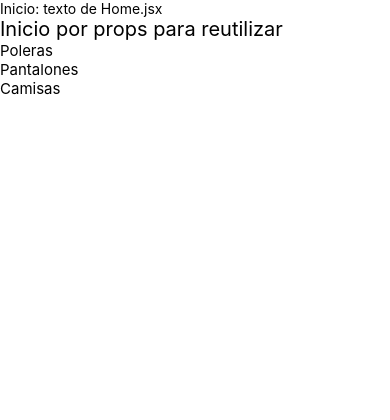
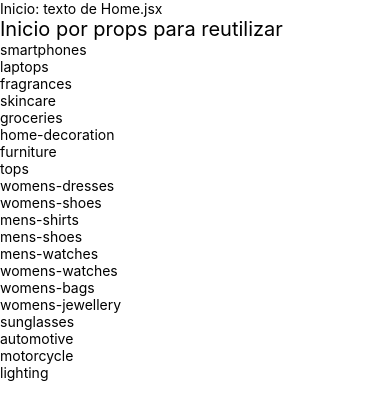
Before and after one commit to GCabreraH/CoderHouse_61300, a React Native app in the folder myecommerce/myecommerce/: screen / in a window 390 px wide. Shown: the top 420 px of the page. Built offline with nearby package versions, Linux system fonts and the light colour scheme.

Commit message:
Creacion de data/categories.json con las categorias que se emplearan. Se crea el FlatList en el componente categories.jsx para renderizar el listado de categorias a partir de los datos de categories.json.

```diff
--- a/myecommerce/myecommerce/src/components/Categories.jsx
+++ b/myecommerce/myecommerce/src/components/Categories.jsx
@@ -1,13 +1,21 @@
 /*Este componente permite reutilizar categorias sin necesidad de codigicarlas cada una.*/
 
-import { View, Text } from "react-native";
+import { View, Text, FlatList } from "react-native";
+import categories from "../data/categories.json";
 
 function Categories(){
     return(
         <View>
-            <Text style={{fontSize:15}}>Poleras</Text>
-            <Text style={{fontSize:15}}>Pantalones</Text>
-            <Text style={{fontSize:15}}>Camisas</Text>
+            <FlatList
+                data={categories}
+                renderItem={({item}) => (
+                    <View>
+                        <Text>{item}</Text>
+                    </View>
+                ) }
+
+
+            />
         </View>
     );
 }
--- /dev/null
+++ b/myecommerce/myecommerce/src/data/categories.json
@@ -0,0 +1,23 @@
+
+[
+    "smartphones",
+    "laptops",
+    "fragrances",
+    "skincare",
+    "groceries",
+    "home-decoration",
+    "furniture",
+    "tops",
+    "womens-dresses",
+    "womens-shoes",
+    "mens-shirts",
+    "mens-shoes",
+    "mens-watches",
+    "womens-watches",
+    "womens-bags",
+    "womens-jewellery",
+    "sunglasses",
+    "automotive",
+    "motorcycle",
+    "lighting"
+  ]
```
